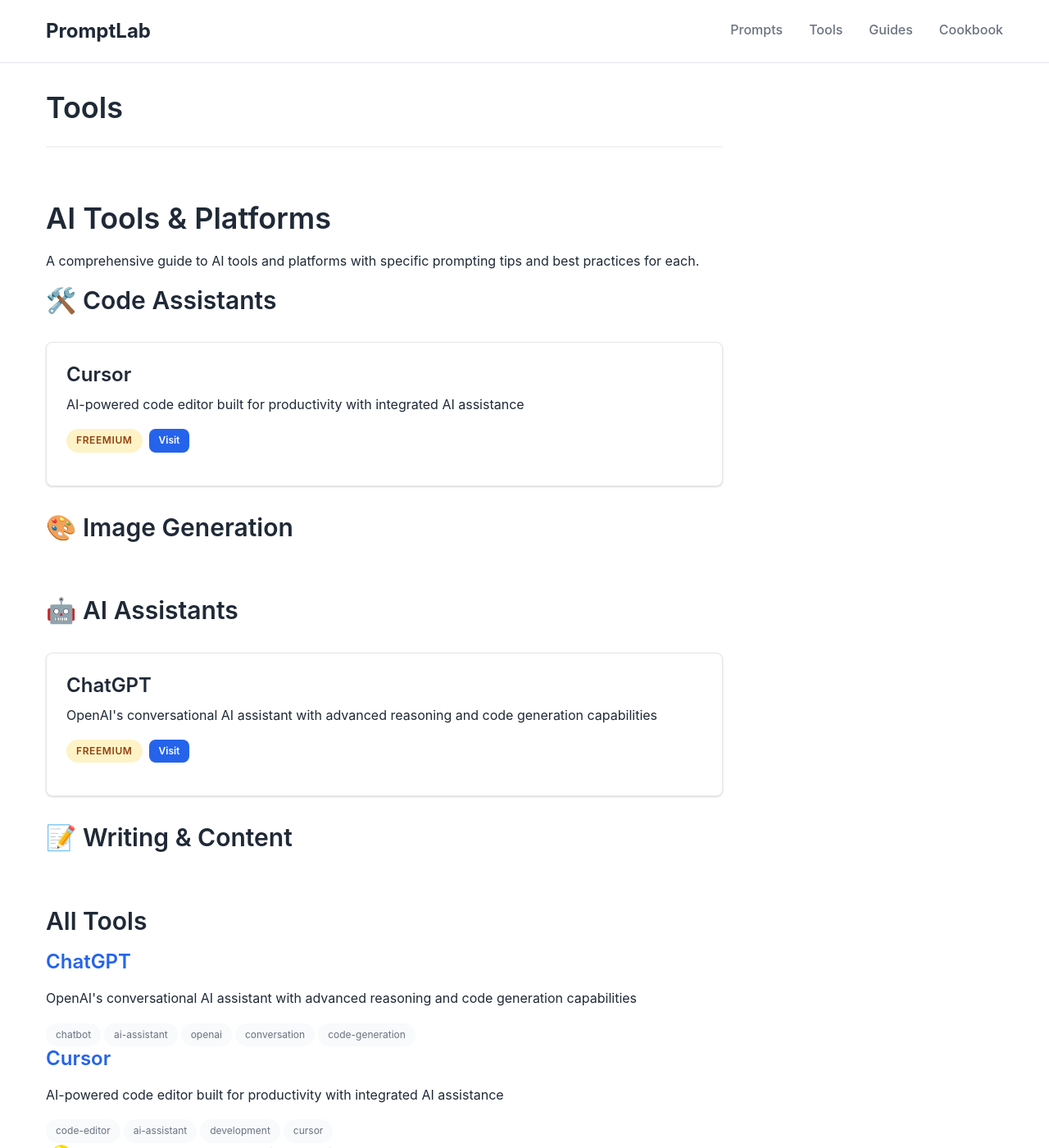
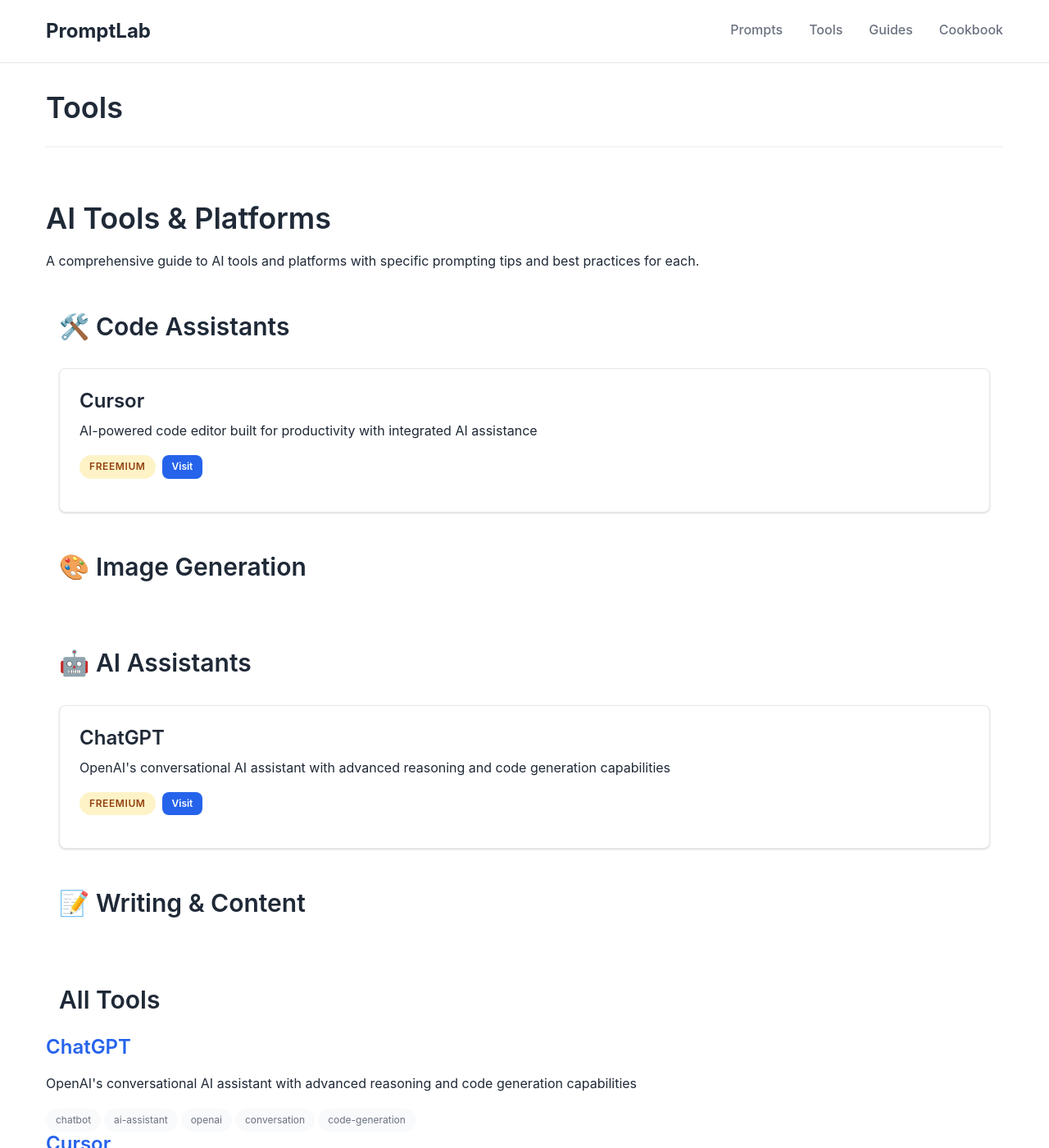
Before and after one commit to qahivelab/promptlab, a Jekyll site: the page built from tools.md, in a window 1280 px wide and 1400 px high. Shown: the whole window at 82% size. Built offline with Jekyll 4.4.1, drawn with Linux system fonts in a browser that asks for light colours.

Commit message:
Fix layout issues and improve spacing - Remove conflicting flexbox layout from body - Fix wrapper class to only apply flex to header - Remove duplicate page-content definitions - Add proper spacing and padding to sections - Improve responsive design for mobile - Fix overlapping elements and layout disorder

```diff
--- a/assets/css/style.scss
+++ b/assets/css/style.scss
@@ -35,8 +35,6 @@ body {
   color: var(--text-color);
   background-color: var(--bg-color);
   min-height: 100vh;
-  display: flex;
-  flex-direction: column;
 }
 
 /* Typography */
@@ -116,13 +114,15 @@ a:hover {
   max-width: 1200px;
   margin: 0 auto;
   padding: 0 1rem;
+}
+
+.site-header .wrapper {
   display: flex;
   justify-content: space-between;
   align-items: center;
 }
 
 .page-content {
-  flex: 1;
   padding: 2rem 0;
 }
 
@@ -130,7 +130,7 @@ a:hover {
   background: var(--bg-light);
   border-top: 1px solid var(--border-color);
   padding: 2rem 0;
-  margin-top: auto;
+  margin-top: 4rem;
   text-align: center;
   color: var(--text-light);
 }
@@ -160,7 +160,7 @@ a:hover {
   align-items: center;
 }
 
-.page-content {
+.page-content .wrapper {
   line-height: 1.7;
 }
 
@@ -176,6 +176,7 @@ a:hover {
   grid-template-columns: repeat(auto-fit, minmax(320px, 1fr));
   gap: 1.5rem;
   margin: 2rem 0;
+  padding: 0 1rem;
 }
 
 .tool-card, .guide-card, .prompt-card {
@@ -463,9 +464,10 @@ pre code {
 /* Homepage specific styles */
 .hero-section {
   text-align: center;
-  padding: 3rem 0;
+  padding: 3rem 1rem;
   background: linear-gradient(135deg, var(--bg-light) 0%, var(--bg-color) 100%);
   border-bottom: 1px solid var(--border-color);
+  margin-bottom: 2rem;
 }
 
 .hero-title {
@@ -524,7 +526,8 @@ pre code {
 }
 
 .features-section {
-  padding: 4rem 0;
+  padding: 2rem 1rem;
+  margin: 2rem 0;
 }
 
 .features-grid {
@@ -565,9 +568,19 @@ pre code {
   line-height: 1.6;
 }
 
+/* Content sections */
+.page-content h2 {
+  margin: 3rem 0 1.5rem 0;
+  padding: 0 1rem;
+}
+
+.page-content > .wrapper > h2 {
+  margin: 3rem 0 1.5rem 0;
+}
+
 /* Responsive Design */
 @media (max-width: 768px) {
-  .wrapper {
+  .site-header .wrapper {
     flex-direction: column;
     gap: 1rem;
     align-items: flex-start;
```
